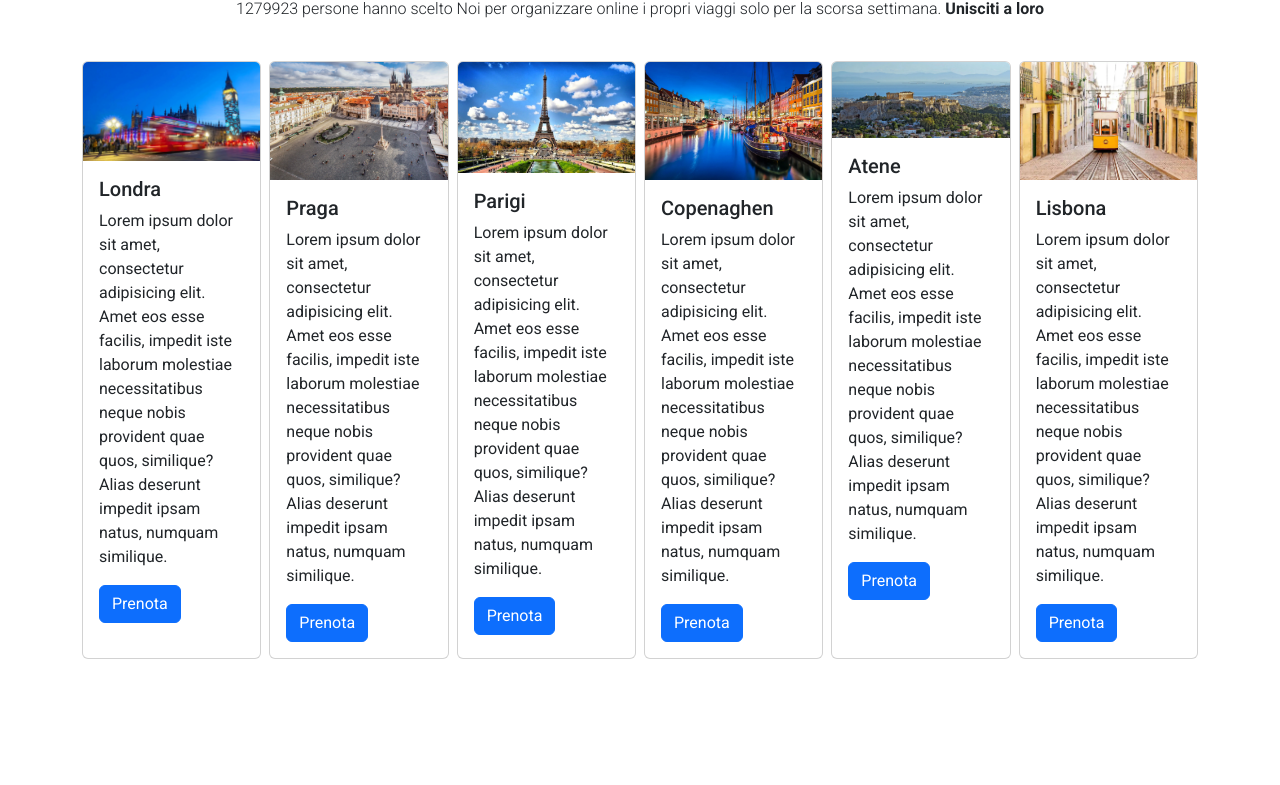
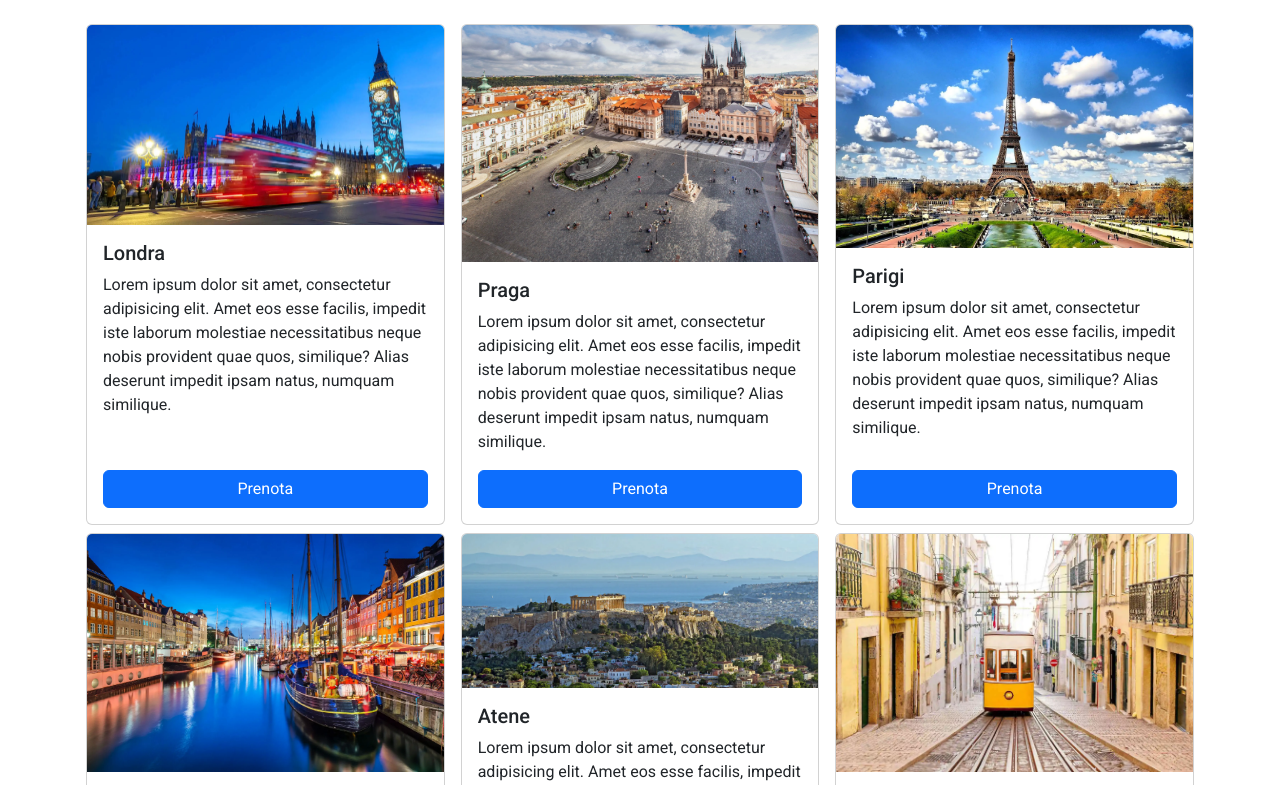
Before and after one commit to Tommaso-Melacarne-compiti-scuola/web, a plain HTML site: page src/viaggiaMenteGrid/index.html in a window 1280 px wide. Shown: the part 171-956 px from the top of the page. Before the commit the page ends 838 px from the top, so only its background shows below. Drawn offline with nearby package versions, Linux system fonts and the light colour scheme; a web font is replaced by a local one.

Commit message:
Improved responsiveness of ViaggiaMenteGrid

```diff
--- a/src/viaggiaMenteGrid/index.html
+++ b/src/viaggiaMenteGrid/index.html
@@ -57,83 +57,87 @@
         </nav>
 
         <div class="title text-center py-3">
-            <div class="spinner-border text-danger" role="status">
-                <span class="visually-hidden">Loading...</span>
-            </div>
             <h1 class="">ViaggiaMente</h1>
             <p class="fw-light">1279923 persone hanno scelto Noi per organizzare online i propri viaggi solo per la
                 scorsa settimana.
                 <span class="fw-bold"> Unisciti a loro</span></p>
         </div>
 
-        <div class="container d-flex gap-2 py-2">
-            <div class="card" style="width: 18rem;">
+        <div class="container py-2">
+            <div class="row g-2">
+                <div class="col-lg-4 col-md-6 px-2 d-flex align-items-stretch">
+                    <div class="card">
                         <img class="card-img-top" src="images/london.webp" alt="New York">
-                <div class="card-body">
+                        <div class="card-body d-flex flex-column">
                             <h5 class="card-title">Londra</h5>
                             <p class="card-text">Lorem ipsum dolor sit amet, consectetur adipisicing elit. Amet eos esse
                                 facilis, impedit iste laborum molestiae necessitatibus neque nobis provident quae quos,
                                 similique? Alias deserunt impedit ipsam natus, numquam similique.</p>
-                    <a href="#" class="btn btn-primary">Prenota</a>
+                            <a href="#" class="btn btn-primary mt-auto">Prenota</a>
                         </div>
                     </div>
-
-            <div class="card" style="width: 18rem;">
+                </div>
+                <div class="col-lg-4 col-md-6 px-2 d-flex align-items-stretch">
+                    <div class="card">
                         <img class="card-img-top" src="images/prague.webp" alt="Prague">
-                <div class="card-body">
+                        <div class="card-body d-flex flex-column">
                             <h5 class="card-title">Praga</h5>
                             <p class="card-text">Lorem ipsum dolor sit amet, consectetur adipisicing elit. Amet eos esse
                                 facilis, impedit iste laborum molestiae necessitatibus neque nobis provident quae quos,
                                 similique? Alias deserunt impedit ipsam natus, numquam similique.</p>
-                    <a href="#" class="btn btn-primary">Prenota</a>
+                            <a href="#" class="btn btn-primary mt-auto">Prenota</a>
                         </div>
                     </div>
-
-            <div class="card" style="width: 18rem;">
+                </div>
+                <div class="col-lg-4 col-md-6 px-2 d-flex align-items-stretch">
+                    <div class="card">
                         <img class="card-img-top" src="images/paris.webp" alt="Paris">
-                <div class="card-body">
+                        <div class="card-body d-flex flex-column">
                             <h5 class="card-title">Parigi</h5>
                             <p class="card-text">Lorem ipsum dolor sit amet, consectetur adipisicing elit. Amet eos esse
                                 facilis, impedit iste laborum molestiae necessitatibus neque nobis provident quae quos,
                                 similique? Alias deserunt impedit ipsam natus, numquam similique.</p>
-                    <a href="#" class="btn btn-primary">Prenota</a>
+                            <a href="#" class="btn btn-primary mt-auto">Prenota</a>
                         </div>
                     </div>
-            <!--            copenaghen athens lisbon -->
-
-            <div class="card" style="width: 18rem;">
+                </div>
+                <div class="col-lg-4 col-md-6 px-2 d-flex align-items-stretch">
+                    <div class="card ">
                         <img class="card-img-top" src="images/copenaghen.webp" alt="Copenaghen">
-                <div class="card-body">
+                        <div class="card-body d-flex flex-column">
                             <h5 class="card-title">Copenaghen</h5>
                             <p class="card-text">Lorem ipsum dolor sit amet, consectetur adipisicing elit. Amet eos esse
                                 facilis, impedit iste laborum molestiae necessitatibus neque nobis provident quae quos,
                                 similique? Alias deserunt impedit ipsam natus, numquam similique.</p>
-                    <a href="#" class="btn btn-primary">Prenota</a>
+                            <a href="#" class="btn btn-primary mt-auto">Prenota</a>
                         </div>
                     </div>
-
-            <div class="card" style="width: 18rem;">
+                </div>
+                <div class="col-lg-4 col-md-6 px-2 d-flex align-items-stretch">
+                    <div class="card ">
                         <img class="card-img-top" src="images/athens.webp" alt="Atene">
-                <div class="card-body">
+                        <div class="card-body d-flex flex-column">
                             <h5 class="card-title">Atene</h5>
                             <p class="card-text">Lorem ipsum dolor sit amet, consectetur adipisicing elit. Amet eos esse
                                 facilis, impedit iste laborum molestiae necessitatibus neque nobis provident quae quos,
                                 similique? Alias deserunt impedit ipsam natus, numquam similique.</p>
-                    <a href="#" class="btn btn-primary">Prenota</a>
+                            <a href="#" class="btn btn-primary mt-auto">Prenota</a>
                         </div>
                     </div>
-
-            <div class="card" style="width: 18rem;">
+                </div>
+                <div class="col-lg-4 col-md-6 px-2 d-flex align-items-stretch">
+                    <div class="card ">
                         <img class="card-img-top" src="images/lisbon.webp" alt="Lisbona">
-                <div class="card-body">
+                        <div class="card-body d-flex flex-column">
                             <h5 class="card-title">Lisbona</h5>
                             <p class="card-text">Lorem ipsum dolor sit amet, consectetur adipisicing elit. Amet eos esse
                                 facilis, impedit iste laborum molestiae necessitatibus neque nobis provident quae quos,
                                 similique? Alias deserunt impedit ipsam natus, numquam similique.</p>
-                    <a href="#" class="btn btn-primary">Prenota</a>
+                            <a href="#" class="btn btn-primary mt-auto">Prenota</a>
                         </div>
                     </div>
-
+                </div>
+            </div>
         </div>
 
         <script src="https://cdn.jsdelivr.net/npm/bootstrap@5.3.3/dist/js/bootstrap.bundle.min.js"
```
Lines whose indentation alone changed are shown as unchanged.
